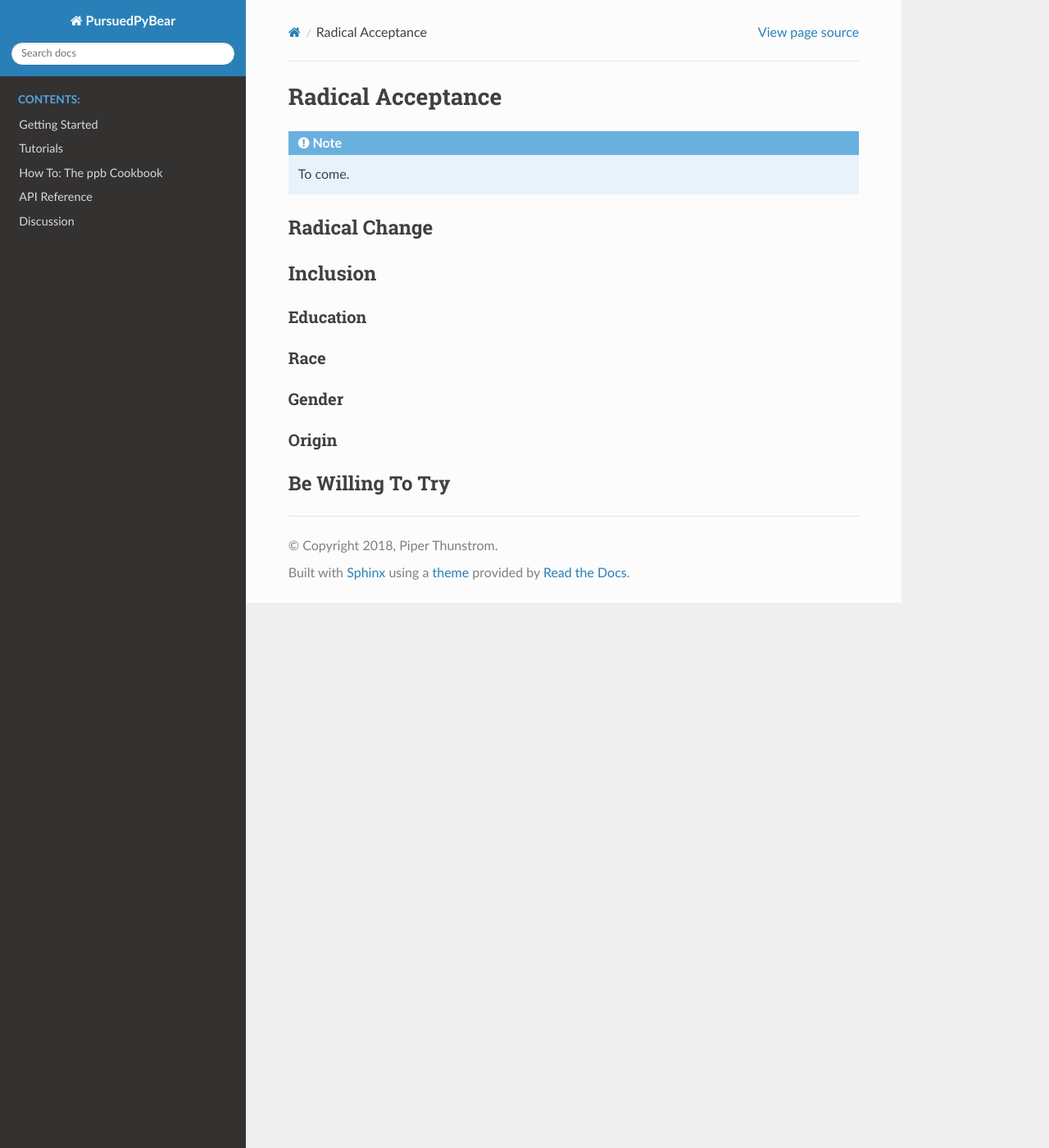
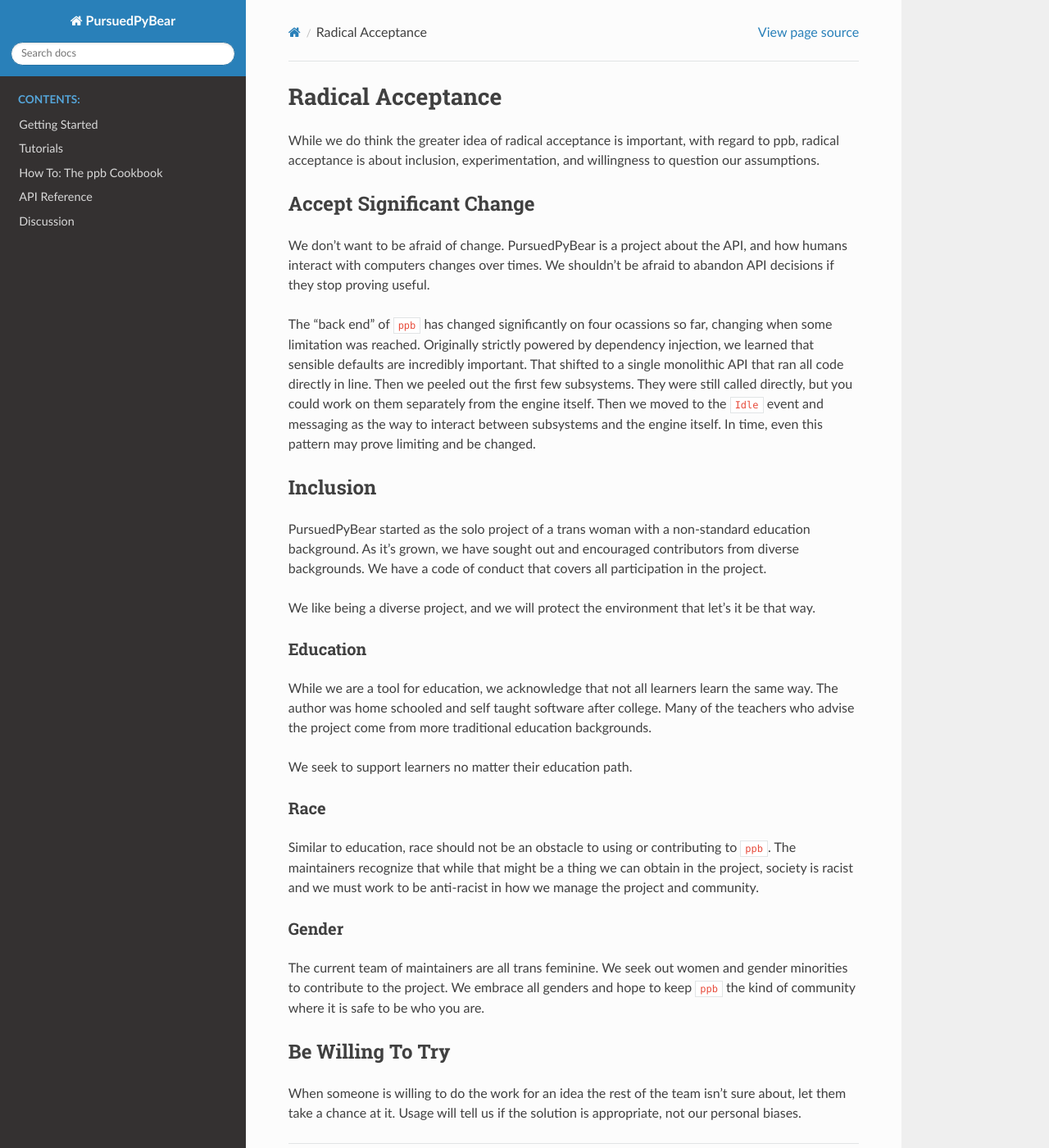
Before and after one commit to ppb/pursuedpybear, a Sphinx documentation site: the page built from docs/discussion/values/radical-acceptance.rst, in a window 1280 px wide and 1400 px high. Shown: the whole window at 82% size. Built offline with Sphinx 7.4.7 and the Read the Docs theme 2.0.0, drawn with Linux system fonts in a browser that asks for light colours.

Commit message:
Adds draft of Radical Acceptance.

```diff
--- a/docs/discussion/values/radical-acceptance.rst
+++ b/docs/discussion/values/radical-acceptance.rst
@@ -1,27 +1,69 @@
 Radical Acceptance
 ===============================
 
-.. note:: To come.
+While we do think the greater idea of radical acceptance is important, with
+regard to ppb, radical acceptance is about inclusion, experimentation, and
+willingness to question our assumptions.
 
-Radical Change
------------------------
+
+Accept Significant Change
+-------------------------------
+
+We don't want to be afraid of change. PursuedPyBear is a project about the API,
+and how humans interact with computers changes over times. We shouldn't be
+afraid to abandon API decisions if they stop proving useful.
+
+The "back end" of ``ppb`` has changed significantly on four ocassions so far,
+changing when some limitation was reached. Originally strictly powered by
+dependency injection, we learned that sensible defaults are incredibly
+important. That shifted to a single monolithic API that ran all code directly
+in line. Then we peeled out the first few subsystems. They were still called
+directly, but you could work on them separately from the engine itself. Then we
+moved to the ``Idle`` event and messaging as the way to interact between
+subsystems and the engine itself. In time, even this pattern may prove limiting
+and be changed.
 
 
 Inclusion
 ------------------
 
+PursuedPyBear started as the solo project of a trans woman with a non-standard
+education background. As it's grown, we have sought out and encouraged
+contributors from diverse backgrounds. We have a code of conduct that covers all
+participation in the project.
+
+We like being a diverse project, and we will protect the environment that let's
+it be that way.
 
 Education
 ++++++++++++++++
 
+While we are a tool for education, we acknowledge that not all learners learn
+the same way. The author was home schooled and self taught software after
+college. Many of the teachers who advise the project come from more traditional
+education backgrounds.
+
+We seek to support learners no matter their education path.
+
 Race
 +++++++++++
+
+Similar to education, race should not be an obstacle to using or contributing to
+``ppb``. The maintainers recognize that while that might be a thing we can
+obtain in the project, society is racist and we must work to be anti-racist in
+how we manage the project and community.
 
 Gender
 +++++++++++++
 
-Origin
-++++++++++++
+The current team of maintainers are all trans feminine. We seek out women and
+gender minorities to contribute to the project. We embrace all genders and hope
+to keep ``ppb`` the kind of community where it is safe to be who you are.
+
 
 Be Willing To Try
 ---------------------
+
+When someone is willing to do the work for an idea the rest of the team isn't
+sure about, let them take a chance at it. Usage will tell us if the solution is
+appropriate, not our personal biases.
```
